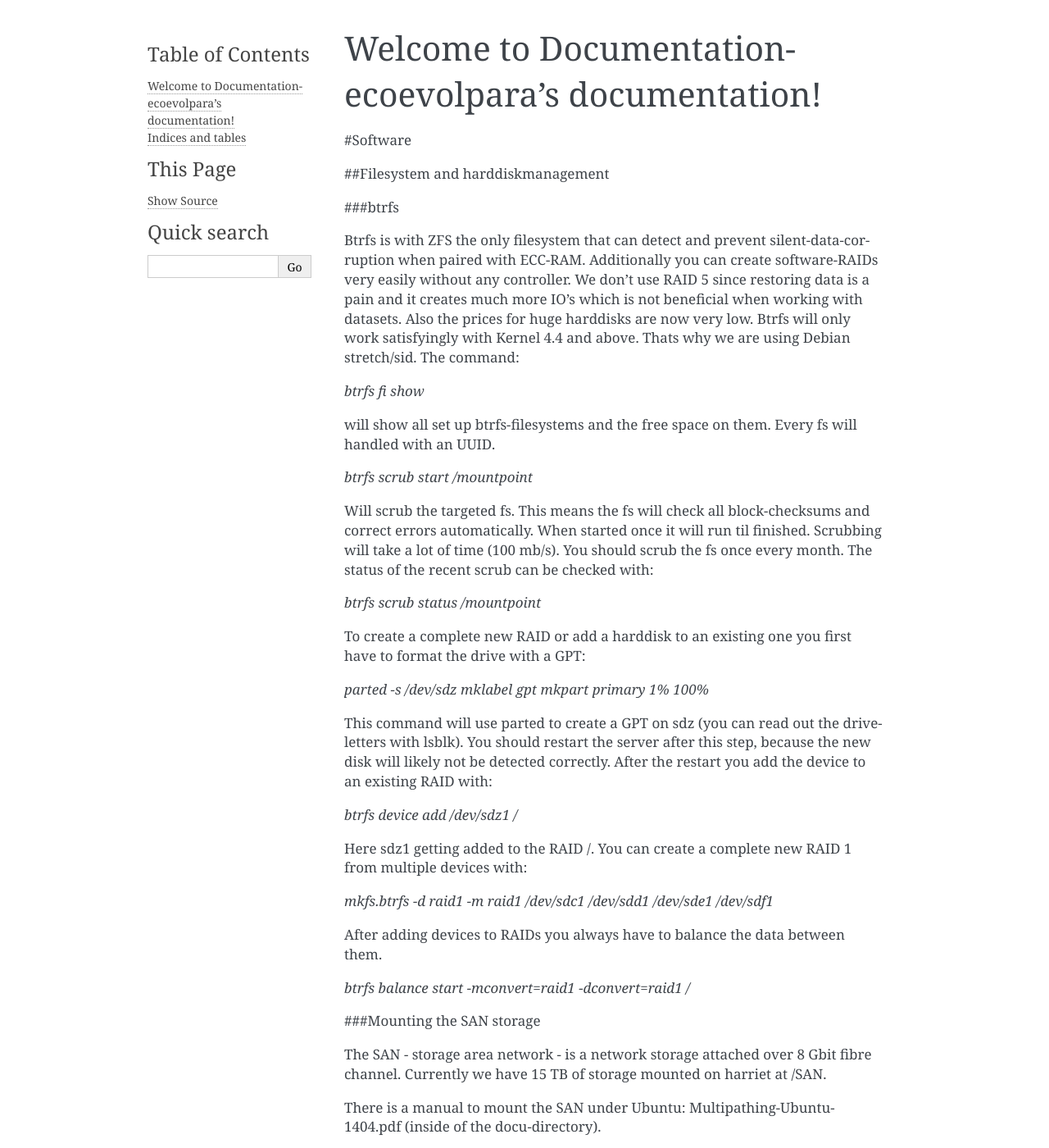
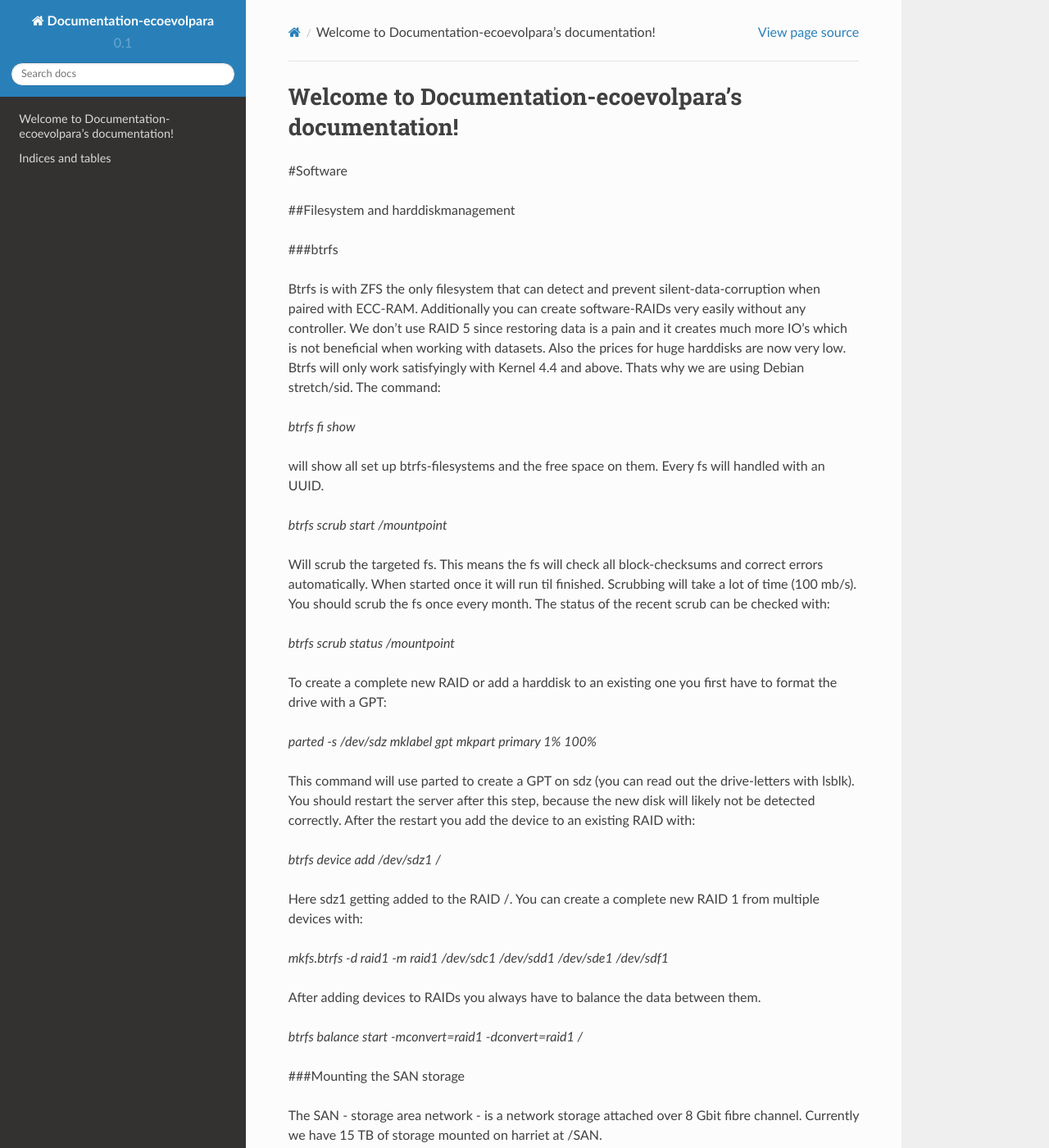
Before and after one commit to majuss/ecoevolpara, a Sphinx documentation site: the page built from latest/docs/source/index.rst, in a window 1280 px wide and 1400 px high. Shown: the whole window at 82% size. Built offline with Sphinx 7.4.7 and the Read the Docs theme 2.0.0, drawn with Linux system fonts in a browser that asks for light colours; some of the changed text lies outside the part shown.

Commit message:
added theme

```diff
--- a/latest/docs/source/conf.py
+++ b/latest/docs/source/conf.py
@@ -19,6 +19,7 @@
 # import os
 # import sys
 # sys.path.insert(0, os.path.abspath('.'))
+import sphinx_rtd_theme
 
 # -- General configuration ------------------------------------------------
 
@@ -81,7 +82,7 @@ todo_include_todos = False
 # The theme to use for HTML and HTML Help pages.  See the documentation for
 # a list of builtin themes.
 #
-html_theme = 'alabaster'
+html_theme = "sphinx_rtd_theme"
 
 # Theme options are theme-specific and customize the look and feel of a theme
 # further.  For a list of options available for each theme, see the
@@ -92,7 +93,7 @@ html_theme = 'alabaster'
 # Add any paths that contain custom static files (such as style sheets) here,
 # relative to this directory. They are copied after the builtin static files,
 # so a file named "default.css" will overwrite the builtin "default.css".
-html_static_path = ['nstatic']
+html_static_path = [sphinx_rtd_theme.get_html_theme_path()]
 
 
 # -- Options for HTMLHelp output ------------------------------------------
```
Also changed, not shown: 2 other files.
